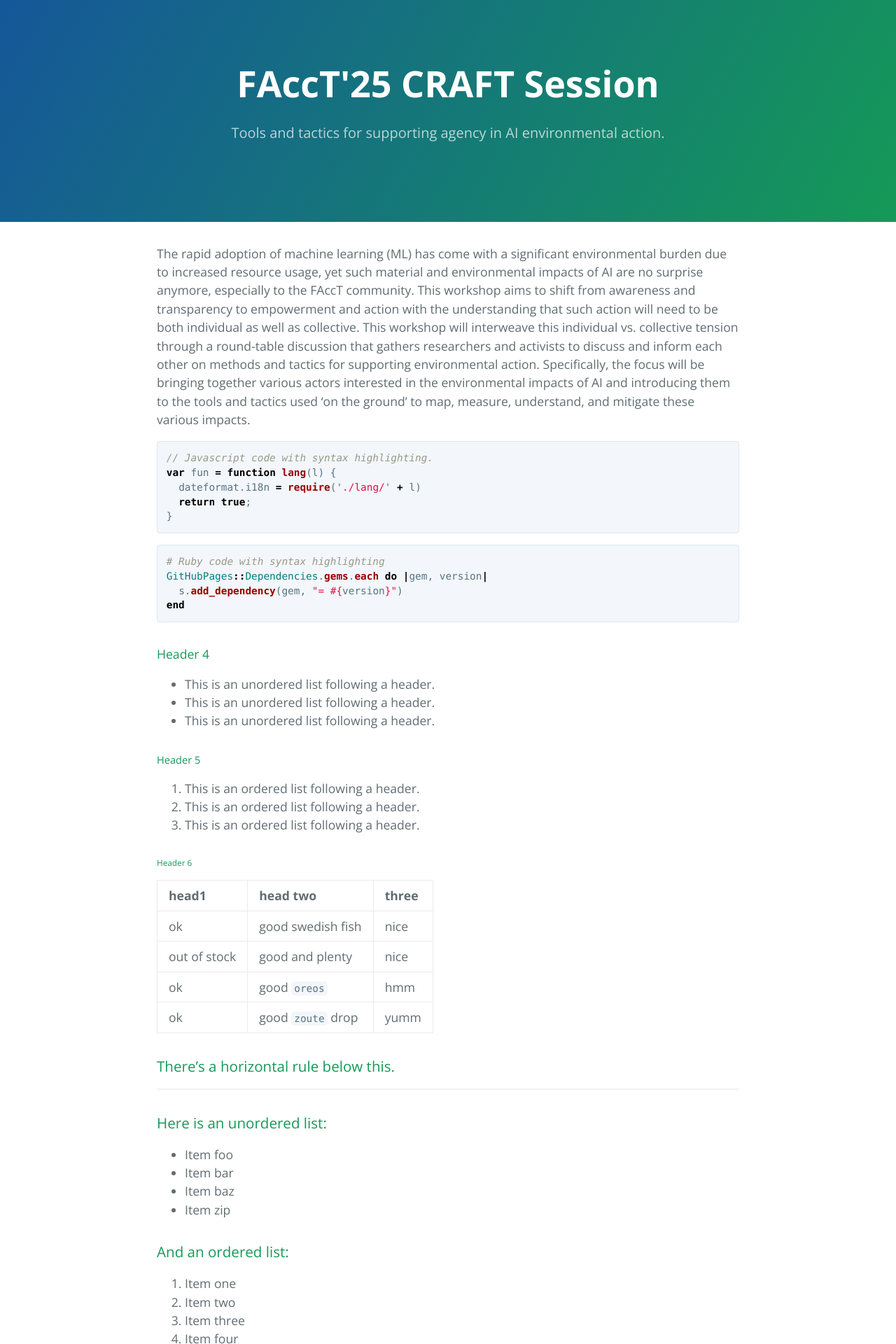
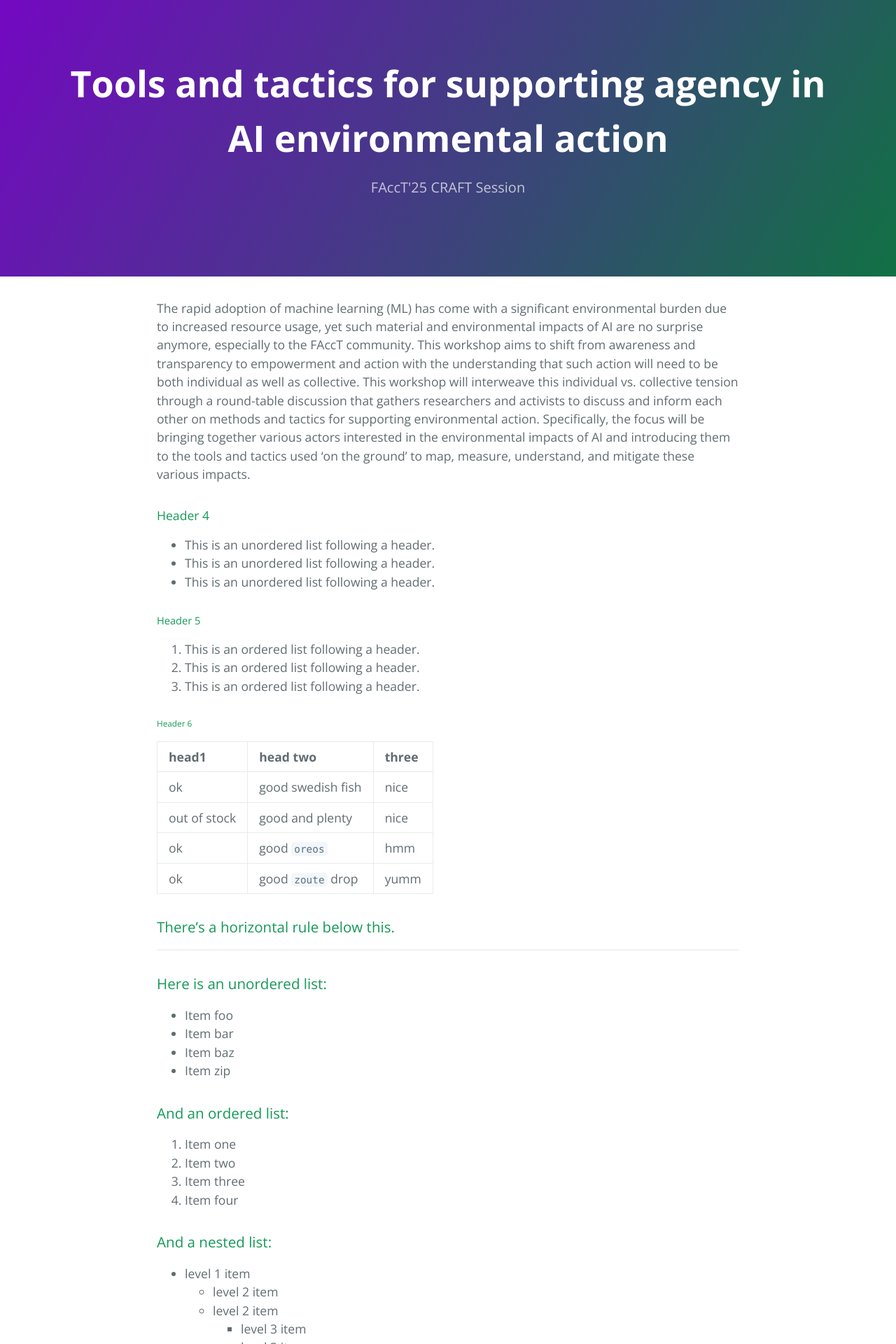
Before and after one commit to FourCoffees/environmentaltactics, a Jekyll site: the page built from index.md, in a window 1280 px wide. Shown: the top 1920 px of the page at 70% size. Built offline with Jekyll 4.4.1, drawn with Linux system fonts in a browser that asks for light colours.

Commit message:
changed colors

````diff
--- a/_config.yml
+++ b/_config.yml
@@ -1,5 +1,5 @@
-title: FAccT'25 CRAFT Session
-description: Tools and tactics for supporting agency in AI environmental action.
+title: Tools and tactics for supporting agency in AI environmental action
+description: FAccT'25 CRAFT Session
 show_downloads: false
 google_analytics:
 theme: jekyll-theme-cayman
--- a/_layouts/default.html
+++ b/_layouts/default.html
@@ -18,9 +18,9 @@
     <header class="page-header" role="banner">
       <h1 class="project-name">{{ page.title | default: site.title | default: site.github.repository_name }}</h1>
       <h2 class="project-tagline">{{ page.description | default: site.description | default: site.github.project_tagline }}</h2>
-      {% if site.github.is_project_page %}
+      <!-- {% if site.github.is_project_page %}
         <a href="{{ site.github.repository_url }}" class="btn">View on GitHub</a>
-      {% endif %}
+      {% endif %} -->
       {% if site.show_downloads %}
         <a href="{{ site.github.zip_url }}" class="btn">Download .zip</a>
         <a href="{{ site.github.tar_url }}" class="btn">Download .tar.gz</a>
--- a/_sass/variables.scss
+++ b/_sass/variables.scss
@@ -4,8 +4,8 @@ $medium-breakpoint: 42em !default;
 
 // Headers
 $header-heading-color: #fff !default;
-$header-bg-color: #159957 !default;
-$header-bg-color-secondary: #155799 !default;
+$header-bg-color: #117144 !default;
+$header-bg-color-secondary: #7408c2 !default;
 
 // Text
 $section-headings-color: #159957 !default;
--- a/index.md
+++ b/index.md
@@ -3,21 +3,6 @@ layout: default
 ---
 
 The rapid adoption of machine learning (ML) has come with a significant environmental burden due to increased resource usage, yet such material and environmental impacts of AI are no surprise anymore, especially to the FAccT community. This workshop aims to shift from awareness and transparency to empowerment and action with the understanding that such action will need to be both individual as well as collective. This workshop will interweave this individual vs. collective tension through a round-table discussion that gathers researchers and activists to discuss and inform each other on methods and tactics for supporting environmental action.  Specifically, the focus will be bringing together various actors interested in the environmental impacts of AI and introducing them to the tools and tactics used ‘on the ground’ to map, measure, understand, and mitigate these various impacts.
-
-```js
-// Javascript code with syntax highlighting.
-var fun = function lang(l) {
-  dateformat.i18n = require('./lang/' + l)
-  return true;
-}
-```
-
-```ruby
-# Ruby code with syntax highlighting
-GitHubPages::Dependencies.gems.each do |gem, version|
-  s.add_dependency(gem, "= #{version}")
-end
-```
 
 #### Header 4
 
````
